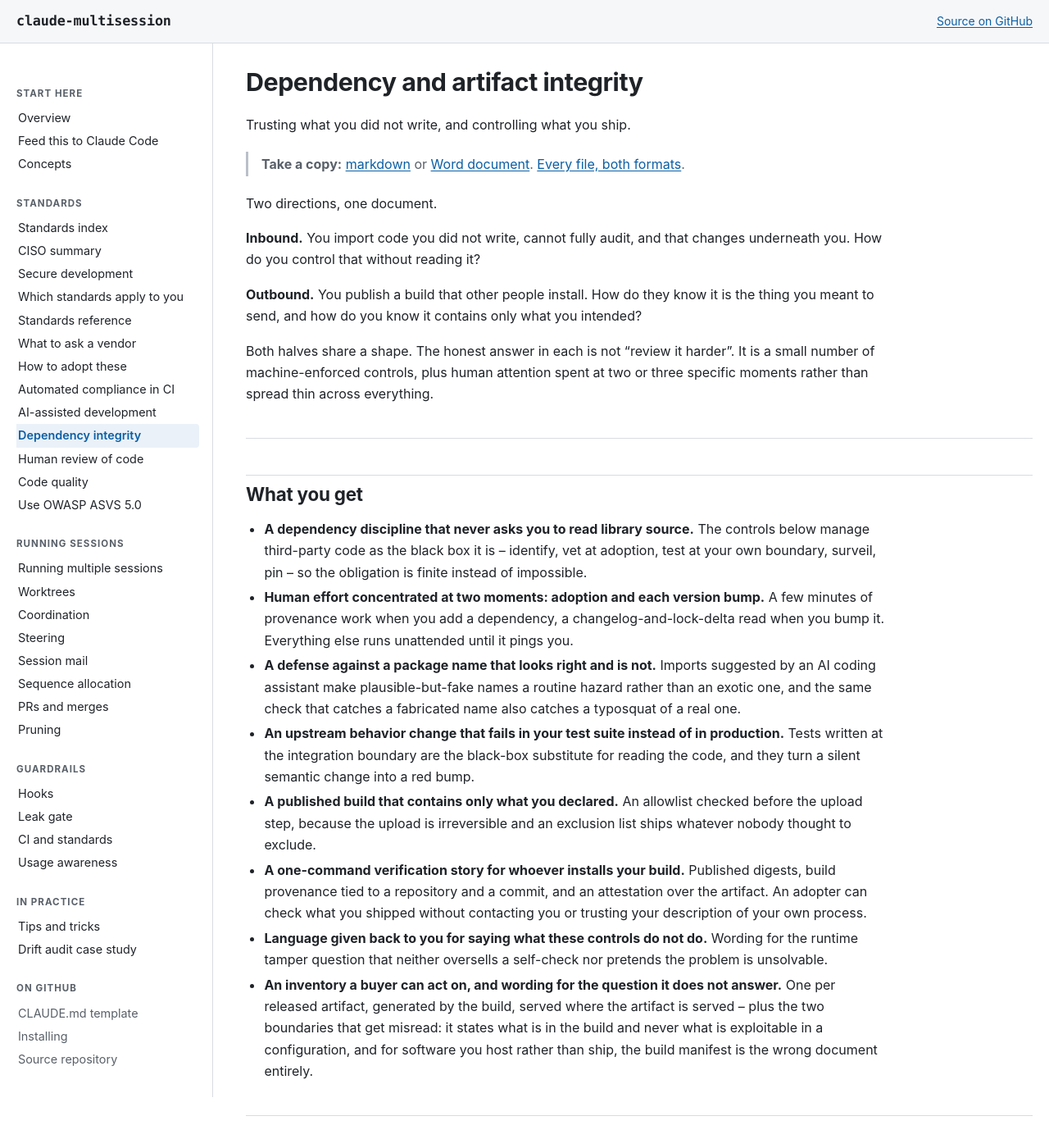
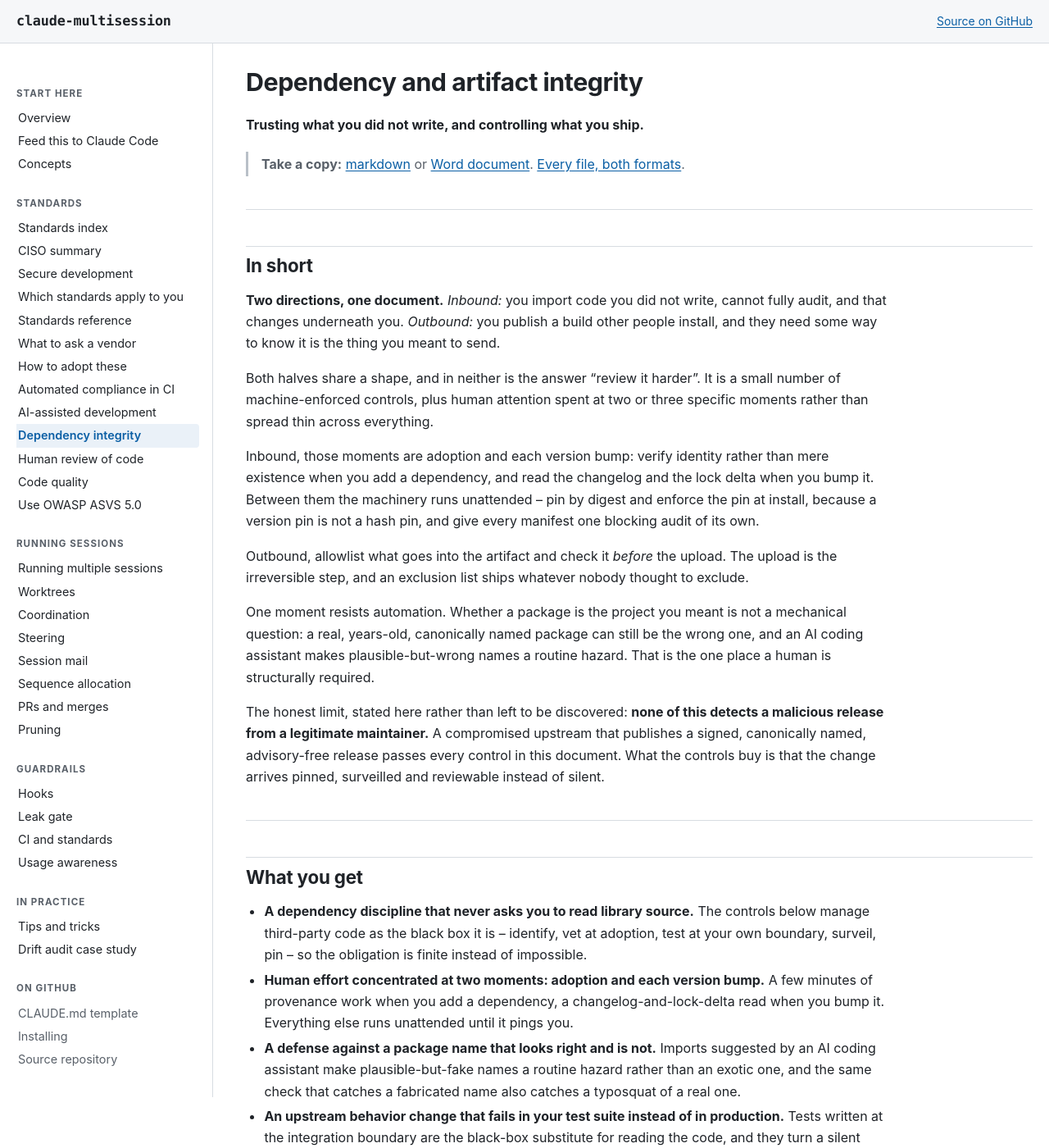
Before and after one commit to wshallwshall/secure-development-standards, a Jekyll site: the page built from docs/standards/DEPENDENCY-INTEGRITY.md, in a window 1280 px wide and 1400 px high. Shown: the whole window at 82% size. Built offline with Jekyll 4.4.1, drawn with Linux system fonts in a browser that asks for light colours; our own code applies the rules of GitHub Pages for plain Markdown files.

Commit message:
docs(standards): give dependency integrity and code quality the BLUF the set expects
Two more pages missing the opening contract's "In short". Both opened on a
feature list, so the load-bearing claim -- the one a reader needs before
deciding whether to read 6,500 words -- was somewhere in the middle.

Dependency integrity already had the two-directions framing sitting untitled
above "What you get". Promoted it to the section it was already acting as, and
added what it was missing: where the human moments actually are (adoption and
each bump), that a version pin is not a hash pin, that the allowlist is checked
before the upload because the upload is irreversible, and the honest limit --
none of this detects a malicious release from a legitimate maintainer.

Code quality states the two-tier split up front instead of at the rubric: Tier 1
carries the verdict, Tier 2 starts conversations, and the anti-metric rule that
keeps them apart. Also that it supplies no thresholds, which is the question
every reader arrives with.

Both deks are now bold, matching the siblings. The three OVERVIEW rows that had
no description have one, so the download table stops being half-annotated.

No body sections touched. Word copies regenerated with pandoc 3.10.

Co-Authored-By: Claude Opus 5 <noreply@anthropic.com>

```diff
--- a/docs/standards/DEPENDENCY-INTEGRITY.md
+++ b/docs/standards/DEPENDENCY-INTEGRITY.md
@@ -1,23 +1,41 @@
 # Dependency and artifact integrity
 
-Trusting what you did not write, and controlling what you ship.
+**Trusting what you did not write, and controlling what you ship.**
 
 > **Take a copy:**
 > [markdown](https://raw.githubusercontent.com/wshallwshall/claude-multisession/main/docs/standards/DEPENDENCY-INTEGRITY.md)
 > or [Word document](https://raw.githubusercontent.com/wshallwshall/claude-multisession/main/docs/standards/word/DEPENDENCY-INTEGRITY.docx).
 > [Every file, both formats](OVERVIEW.md#the-files).
 
-Two directions, one document.
+---
 
-**Inbound.** You import code you did not write, cannot fully audit, and that changes underneath you.
-How do you control that without reading it?
+## In short
 
-**Outbound.** You publish a build that other people install. How do they know it is the thing you
-meant to send, and how do you know it contains only what you intended?
+**Two directions, one document.** *Inbound:* you import code you did not write, cannot fully audit,
+and that changes underneath you. *Outbound:* you publish a build other people install, and they need
+some way to know it is the thing you meant to send.
 
-Both halves share a shape. The honest answer in each is not "review it harder". It is a small number
-of machine-enforced controls, plus human attention spent at two or three specific moments rather
-than spread thin across everything.
+Both halves share a shape, and in neither is the answer "review it harder". It is a small number of
+machine-enforced controls, plus human attention spent at two or three specific moments rather than
+spread thin across everything.
+
+Inbound, those moments are adoption and each version bump: verify identity rather than mere
+existence when you add a dependency, and read the changelog and the lock delta when you bump it.
+Between them the machinery runs unattended -- pin by digest and enforce the pin at install, because
+a version pin is not a hash pin, and give every manifest one blocking audit of its own.
+
+Outbound, allowlist what goes into the artifact and check it *before* the upload. The upload is the
+irreversible step, and an exclusion list ships whatever nobody thought to exclude.
+
+One moment resists automation. Whether a package is the project you meant is not a mechanical
+question: a real, years-old, canonically named package can still be the wrong one, and an AI coding
+assistant makes plausible-but-wrong names a routine hazard. That is the one place a human is
+structurally required.
+
+The honest limit, stated here rather than left to be discovered: **none of this detects a malicious
+release from a legitimate maintainer.** A compromised upstream that publishes a signed, canonically
+named, advisory-free release passes every control in this document. What the controls buy is that
+the change arrives pinned, surveilled and reviewable instead of silent.
 
 ---
 
```
Also changed, not shown: docs/standards/CODE-QUALITY.md (+29 -6 lines), docs/standards/OVERVIEW.md (+2 -2 lines), 3 other files.
